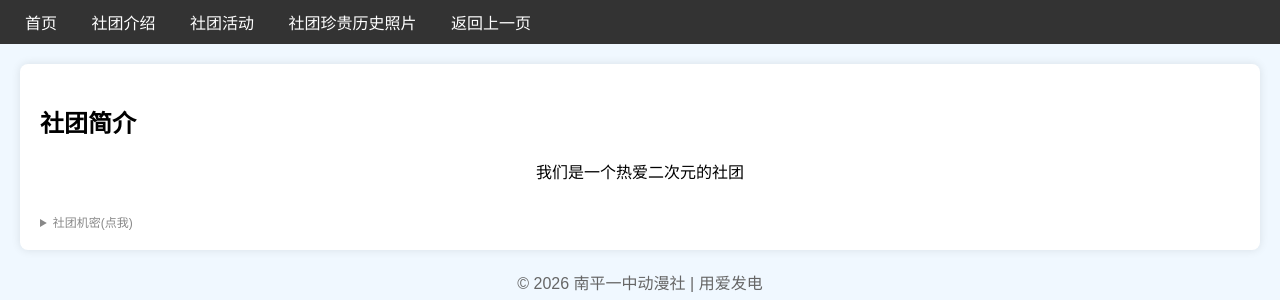
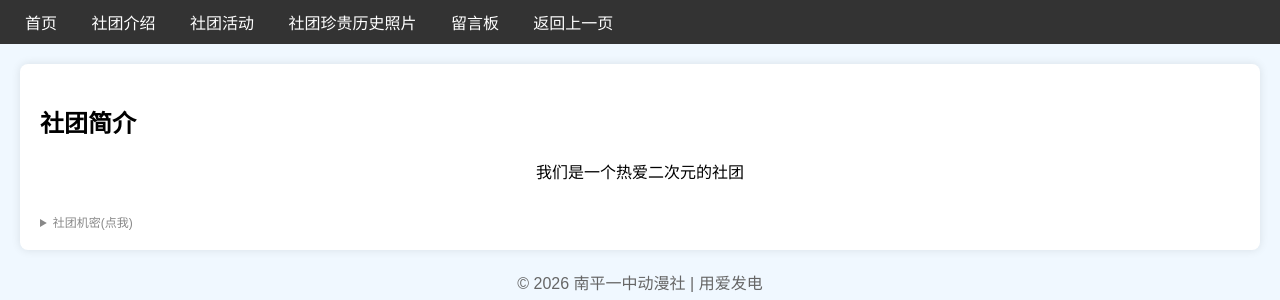
Before and after one commit to N-zihan/anime-club, a Flask app: page /about in a window 1280 px wide. Shown: the top 300 px of the page. Run offline with Flask 3, Linux system fonts and the light colour scheme.

Commit message:
动漫社网站

```diff
--- a/templates/base.html
+++ b/templates/base.html
@@ -11,6 +11,7 @@
         <a href="/about">社团介绍</a>
         <a href="/activities">社团活动</a>
         <a href="/gallery">社团珍贵历史照片</a>
+        <a href="/board">留言板</a>
         <a href="javascript:history.back()">返回上一页</a>
     </nav>
     <main>
```
